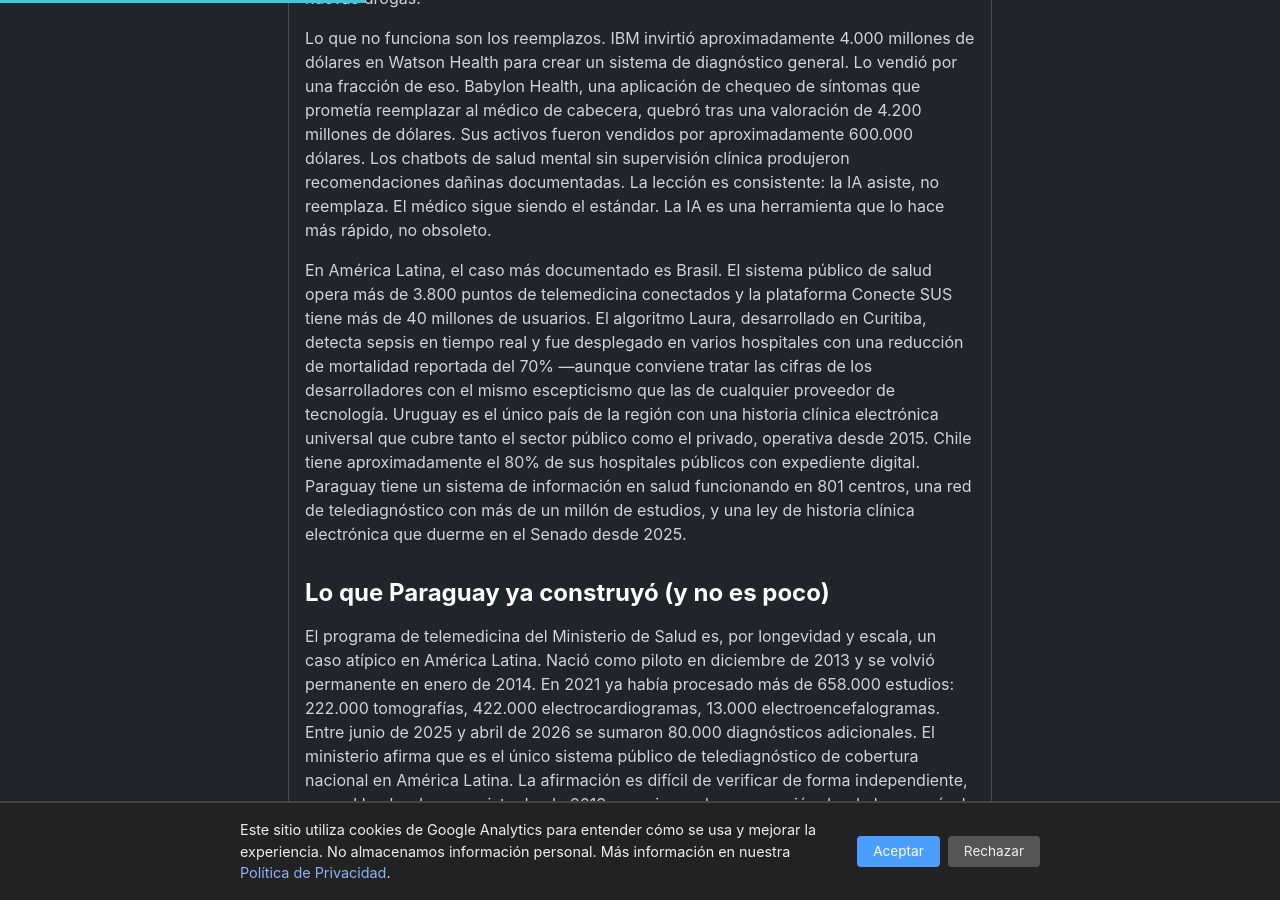
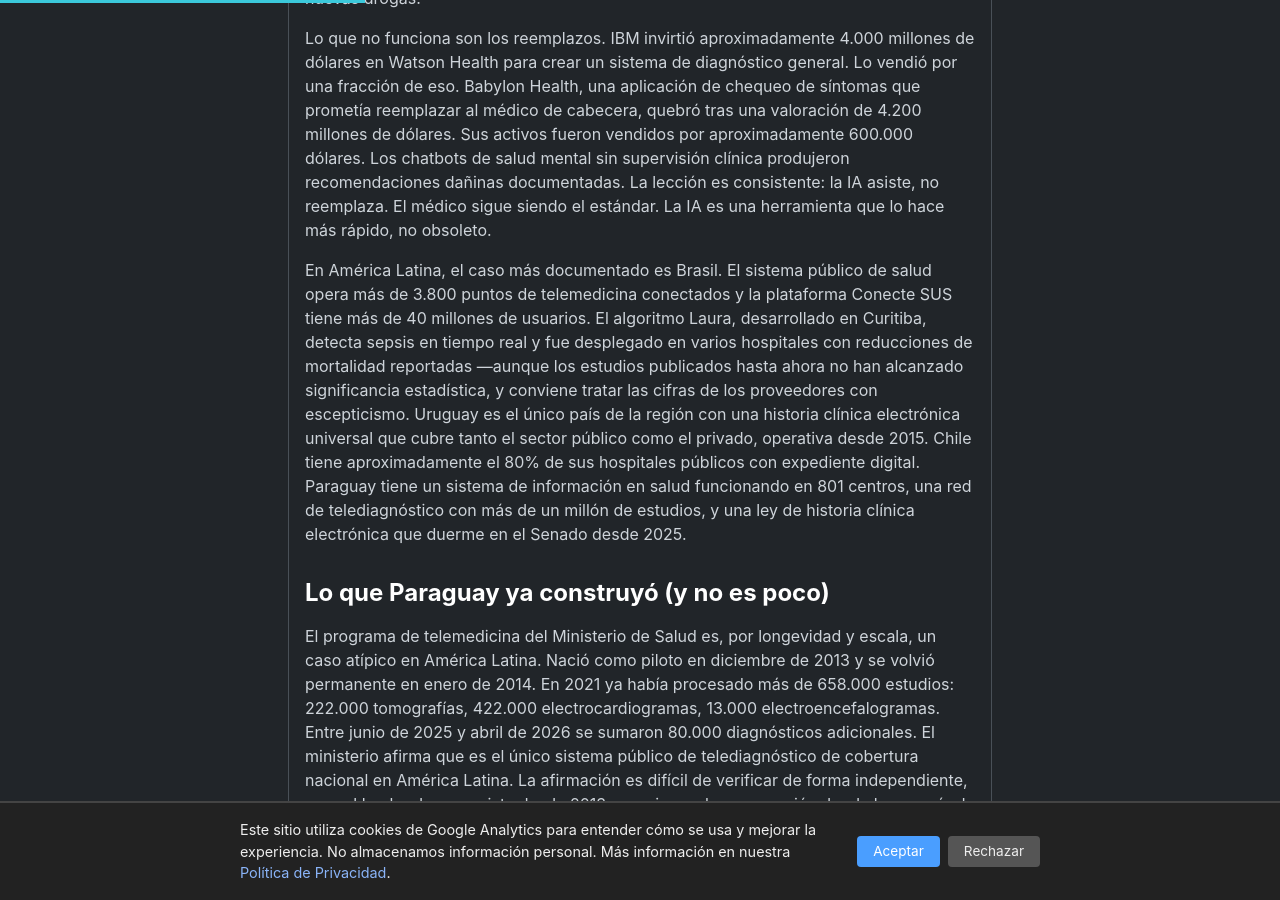
Before and after one commit to miravosqueinteresante/muchotexto.net, a Jekyll site: the page built from _posts/2026-07-16-ia-salud-paraguay.md, in a window 1280 px wide and 900 px high, scrolled down 1207 px. Built offline with Jekyll 4.4.1, drawn with Linux system fonts in a browser that asks for light colours.

Commit message:
fix(ia-salud): corrige claim Algoritmo Laura 70% (sin significancia estadística)

```diff
--- a/_posts/2026-07-16-ia-salud-paraguay.md
+++ b/_posts/2026-07-16-ia-salud-paraguay.md
@@ -20,7 +20,7 @@
 
 Lo que no funciona son los reemplazos. IBM invirtió aproximadamente 4.000 millones de dólares en Watson Health para crear un sistema de diagnóstico general. Lo vendió por una fracción de eso. Babylon Health, una aplicación de chequeo de síntomas que prometía reemplazar al médico de cabecera, quebró tras una valoración de 4.200 millones de dólares. Sus activos fueron vendidos por aproximadamente 600.000 dólares. Los chatbots de salud mental sin supervisión clínica produjeron recomendaciones dañinas documentadas. La lección es consistente: la IA asiste, no reemplaza. El médico sigue siendo el estándar. La IA es una herramienta que lo hace más rápido, no obsoleto.
 
-En América Latina, el caso más documentado es Brasil. El sistema público de salud opera más de 3.800 puntos de telemedicina conectados y la plataforma Conecte SUS tiene más de 40 millones de usuarios. El algoritmo Laura, desarrollado en Curitiba, detecta sepsis en tiempo real y fue desplegado en varios hospitales con una reducción de mortalidad reportada del 70% —aunque conviene tratar las cifras de los desarrolladores con el mismo escepticismo que las de cualquier proveedor de tecnología. Uruguay es el único país de la región con una historia clínica electrónica universal que cubre tanto el sector público como el privado, operativa desde 2015. Chile tiene aproximadamente el 80% de sus hospitales públicos con expediente digital. Paraguay tiene un sistema de información en salud funcionando en 801 centros, una red de telediagnóstico con más de un millón de estudios, y una ley de historia clínica electrónica que duerme en el Senado desde 2025.
+En América Latina, el caso más documentado es Brasil. El sistema público de salud opera más de 3.800 puntos de telemedicina conectados y la plataforma Conecte SUS tiene más de 40 millones de usuarios. El algoritmo Laura, desarrollado en Curitiba, detecta sepsis en tiempo real y fue desplegado en varios hospitales con reducciones de mortalidad reportadas —aunque los estudios publicados hasta ahora no han alcanzado significancia estadística, y conviene tratar las cifras de los proveedores con escepticismo. Uruguay es el único país de la región con una historia clínica electrónica universal que cubre tanto el sector público como el privado, operativa desde 2015. Chile tiene aproximadamente el 80% de sus hospitales públicos con expediente digital. Paraguay tiene un sistema de información en salud funcionando en 801 centros, una red de telediagnóstico con más de un millón de estudios, y una ley de historia clínica electrónica que duerme en el Senado desde 2025.
 
 ## Lo que Paraguay ya construyó (y no es poco)
 
```
